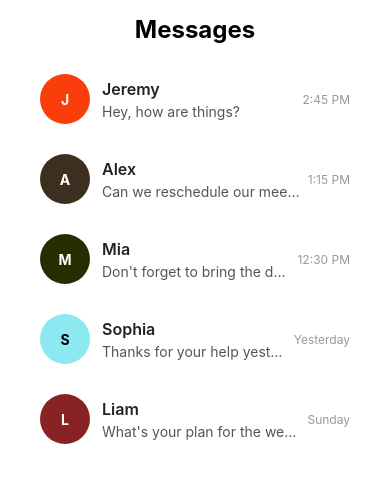
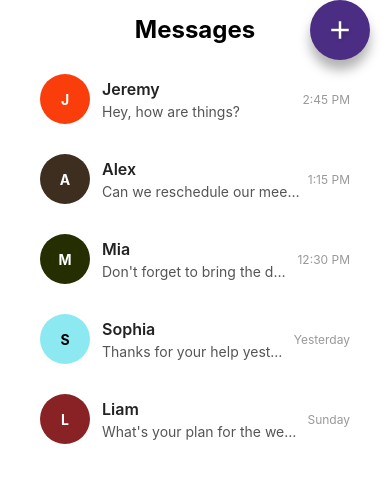
Before and after one commit to SlysDev/friend-ly, a React Native app in the folder Friend-ly/: screen / in a window 390 px wide. Shown: the top 482 px of the page. Built offline with nearby package versions, Linux system fonts and the light colour scheme; no server answers.

Commit message:
feat(ui): enhance button components and implement MinimalPlusButton and PlusButton; update ChatView to include PlusButton for adding conversations

```diff
--- /dev/null
+++ b/Friend-ly/ui/components/MinimalPlusButton.jsx
@@ -0,0 +1,43 @@
+import React from "react";
+import { TouchableOpacity, StyleSheet } from "react-native";
+import { MaterialIcons } from "@expo/vector-icons"; // Using MaterialIcons for the plus icon
+
+const MinimalPlusButton = ({
+    onPress,
+    size = 40, // Default icon size
+    color = "#007AFF", // Default icon color
+    style,
+}) => {
+    return (
+        <TouchableOpacity
+            style={[styles.iconButton, style]}
+            onPress={onPress}
+            activeOpacity={0.7}
+        >
+            <MaterialIcons
+                name="add"
+                size={size}
+                color={color}
+                style={styles.icon}
+            />
+        </TouchableOpacity>
+    );
+};
+
+const styles = StyleSheet.create({
+    iconButton: {
+        justifyContent: "center",
+        alignItems: "center",
+    },
+    icon: {
+        textShadowColor: "rgba(0, 0, 0, 0.2)", // Adds subtle depth
+        textShadowOffset: { width: 1, height: 1 },
+        shadowColor: "rgba(0, 0, 0, 0.2)",
+        shadowOffset: { width: 0, height: 6 },
+        shadowOpacity: 0.3,
+        shadowRadius: 10,
+        elevation: 8,
+    },
+});
+
+export default MinimalPlusButton;
--- /dev/null
+++ b/Friend-ly/ui/components/PlusButton.jsx
@@ -0,0 +1,55 @@
+import React from "react";
+import { TouchableOpacity, View, StyleSheet } from "react-native";
+import { MaterialIcons } from "@expo/vector-icons"; // Using MaterialIcons for a bold and modern look
+
+const PlusButton = ({
+    onPress,
+    size = 60, // Slightly larger for better usability
+    color = "#007AFF", // iOS-inspired blue
+    iconColor = "#FFFFFF",
+    style,
+}) => {
+    return (
+        <TouchableOpacity
+            style={[
+                styles.button,
+                {
+                    width: size,
+                    height: size,
+                    backgroundColor: color,
+                    borderRadius: size / 2,
+                },
+                style,
+            ]}
+            onPress={onPress}
+            activeOpacity={0.85}
+        >
+            <View>
+                <MaterialIcons
+                    name="add"
+                    size={size * 0.5}
+                    color={iconColor}
+                    style={styles.icon}
+                />
+            </View>
+        </TouchableOpacity>
+    );
+};
+
+const styles = StyleSheet.create({
+    button: {
+        justifyContent: "center",
+        alignItems: "center",
+        shadowColor: "#000",
+        shadowOffset: { width: 0, height: 10 },
+        shadowOpacity: 0.3,
+        shadowRadius: 12,
+    },
+    icon: {
+        textShadowColor: "rgba(0, 0, 0, 0.2)", // Adds a subtle shadow for the icon
+        textShadowOffset: { width: 1, height: 1 },
+        textShadowRadius: 4,
+    },
+});
+
+export default PlusButton;
--- a/Friend-ly/ui/components/PrimaryButton.jsx
+++ b/Friend-ly/ui/components/PrimaryButton.jsx
@@ -1,11 +1,29 @@
-// src/components/Button.js
-import React from 'react';
-import { TouchableOpacity, Text, StyleSheet } from 'react-native';
-import appColors from '../common/app-colors';
+import React from "react";
+import { TouchableOpacity, Text, StyleSheet } from "react-native";
+import appColors from "../common/app-colors";
 
-const Button = ({ text, onPress }) => {
+const PrimaryButton = ({
+    text,
+    onPress,
+    width = 180,
+    height = 60,
+    color = appColors.UW_Purple,
+    style,
+}) => {
     return (
-    <TouchableOpacity style={styles.button} onPress={onPress}>
+        <TouchableOpacity
+            style={[
+                styles.button,
+                {
+                    width: width,
+                    height: height,
+                    backgroundColor: color,
+                    borderRadius: height / 2,
+                },
+                style,
+            ]}
+            onPress={onPress}
+        >
             <Text style={styles.text}>{text}</Text>
         </TouchableOpacity>
     );
@@ -13,18 +31,20 @@ const Button = ({ text, onPress }) => {
 
 const styles = StyleSheet.create({
     button: {
-    backgroundColor: appColors.UW_Purple,
-    padding: 15,
+        justifyContent: "center", // Center content vertically
+        alignItems: "center", // Center content horizontally
         borderRadius: 5,
-    alignItems: 'center',
         marginVertical: 10,
-    width: '150px'
+        shadowColor: "#000",
+        shadowOffset: { width: 0, height: 10 },
+        shadowOpacity: 0.3,
+        shadowRadius: 12,
     },
     text: {
-    color: '#fff',
+        color: "#fff",
         fontSize: 16,
-    fontWeight: 'bold',
+        fontWeight: "bold",
     },
 });
 
-export default Button;
+export default PrimaryButton;
--- a/Friend-ly/ui/screens/ChatView.jsx
+++ b/Friend-ly/ui/screens/ChatView.jsx
@@ -2,11 +2,24 @@ import React from "react";
 import { View, Text, StyleSheet, ScrollView } from "react-native";
 import appColors from "../common/app-colors";
 import ChatConversationCard from "../components/ChatConversationCard";
+import MinimalPlusButton from "../components/MinimalPlusButton";
+import PlusButton from "../components/PlusButton";
+import PrimaryButton from "../components/PrimaryButton";
 
 const ChatView = () => {
+    let addConversation = () => {
+        // TODO: Implement addConversation functionality
+    };
     return (
         <View style={styles.container}>
-            <Text style={styles.title}>Messages</Text>
+            <View style={styles.header}>
+                <Text style={styles.title}>Messages</Text>
+                <PlusButton
+                    color={appColors.UW_Purple}
+                    style={styles.plusButton}
+                    onPress={addConversation}
+                />
+            </View>
             <ScrollView contentContainerStyle={styles.scrollContainer}>
                 <ChatConversationCard
                     senderName="Jeremy"
@@ -41,15 +54,23 @@ const ChatView = () => {
 const styles = StyleSheet.create({
     container: {
         flex: 1,
-        backgroundColor: appColors.White, // Matches app color scheme
+        backgroundColor: appColors.White,
         paddingHorizontal: 10,
+    },
+    header: {
+        flexDirection: "row",
+        alignItems: "center",
+        justifyContent: "center", // Center the title by default
+        marginVertical: 15,
     },
     title: {
         fontSize: 24,
         fontWeight: "bold",
-        color: appColors.Black, // Text color updated to match app color scheme
-        marginVertical: 15,
-        textAlign: "center",
+        color: appColors.Black,
+    },
+    plusButton: {
+        position: "absolute", // Detach from the layout flow
+        right: 10, // Align to the right
     },
     scrollContainer: {
         paddingBottom: 20,
--- a/Friend-ly/ui/screens/LoginView.jsx
+++ b/Friend-ly/ui/screens/LoginView.jsx
@@ -1,28 +1,28 @@
-import React from 'react';
-import { View, Text, StyleSheet } from 'react-native';
-import LoginForm from '../forms/LoginForm';
-import { GoogleAuthProvider } from 'firebase/auth';
-import { signInWithPopup } from 'firebase/auth';
-import { auth } from '../../server/firebase/firebase';
-import appColors from '../common/app-colors'; // Import your appColors
+import React from "react";
+import { View, Text, StyleSheet } from "react-native";
+import LoginForm from "../forms/LoginForm";
+import { GoogleAuthProvider } from "firebase/auth";
+import { signIn } from "firebase/auth";
+import { auth } from "../../server/firebase/firebase";
+import appColors from "../common/app-colors"; // Import your appColors
 
 const LoginView = () => {
     const microsoftProvider = new GoogleAuthProvider();
 
     const authLogin = async () => {
         try {
-      const results = await signInWithPopup(auth, microsoftProvider);
+            const results = await signInWithRedirect(auth, microsoftProvider);
             try {
-        const response = await fetch('http://localhost:6262/api/auth', {
-          method: 'POST',
-          headers: { 'Content-Type': 'application/json' },
+                const response = await fetch("http://localhost:6262/api/auth", {
+                    method: "POST",
+                    headers: { "Content-Type": "application/json" },
                     body: JSON.stringify({ token: results.user.accessToken }),
                 });
                 const data = await response.json();
-        console.log('Auth response:', data);
+                console.log("Auth response:", data);
                 return data;
             } catch (err) {
-        console.error('Error during authentication:', err);
+                console.error("Error during authentication:", err);
             }
         } catch (err) {
             throw err;
@@ -41,14 +41,14 @@ const LoginView = () => {
 const styles = StyleSheet.create({
     container: {
         flex: 1,
-    justifyContent: 'center',
-    alignItems: 'center',
+        justifyContent: "center",
+        alignItems: "center",
         backgroundColor: appColors.White, // Updated to match app color scheme
         padding: 20,
     },
     title: {
         fontSize: 24,
-    fontWeight: 'bold',
+        fontWeight: "bold",
         color: appColors.Black, // Text color updated to match app color scheme
         marginBottom: 20,
     },
```
Lines whose indentation alone changed are shown as unchanged.
